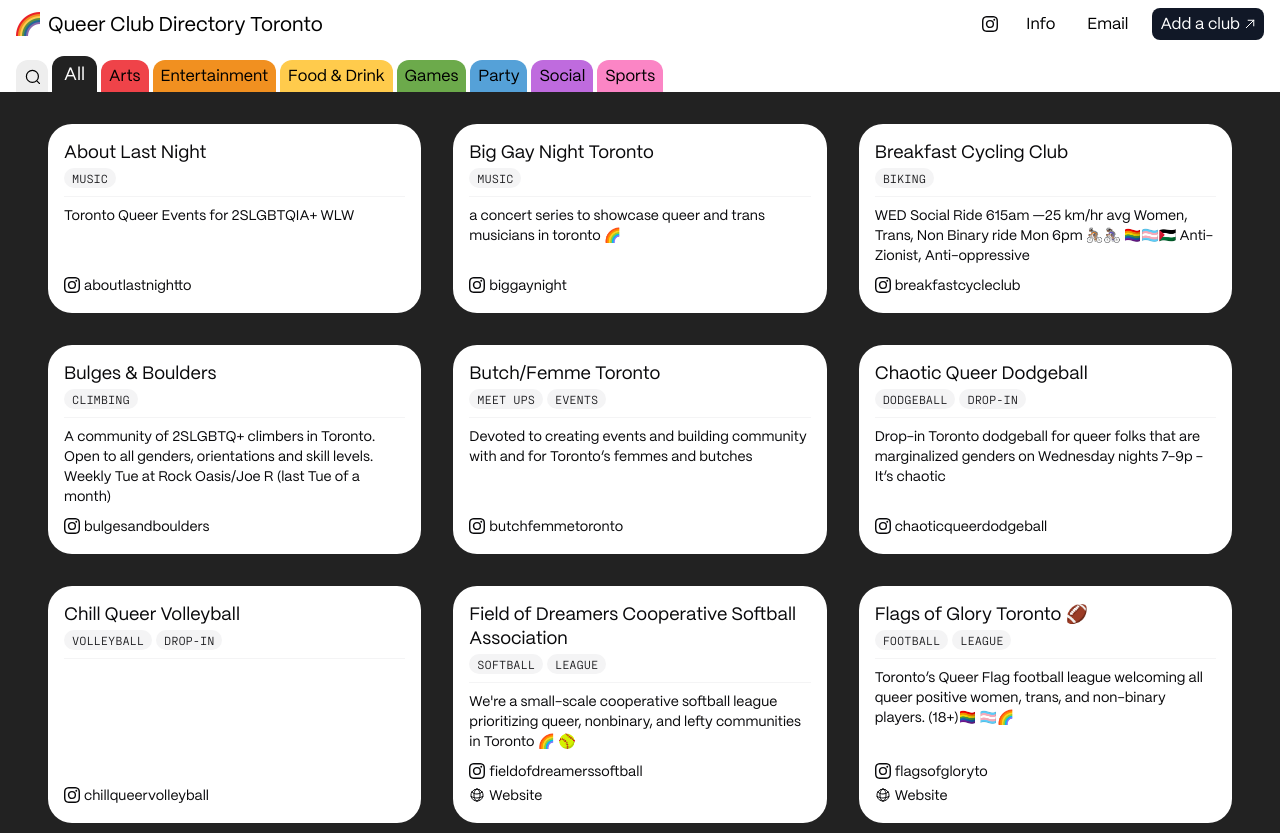
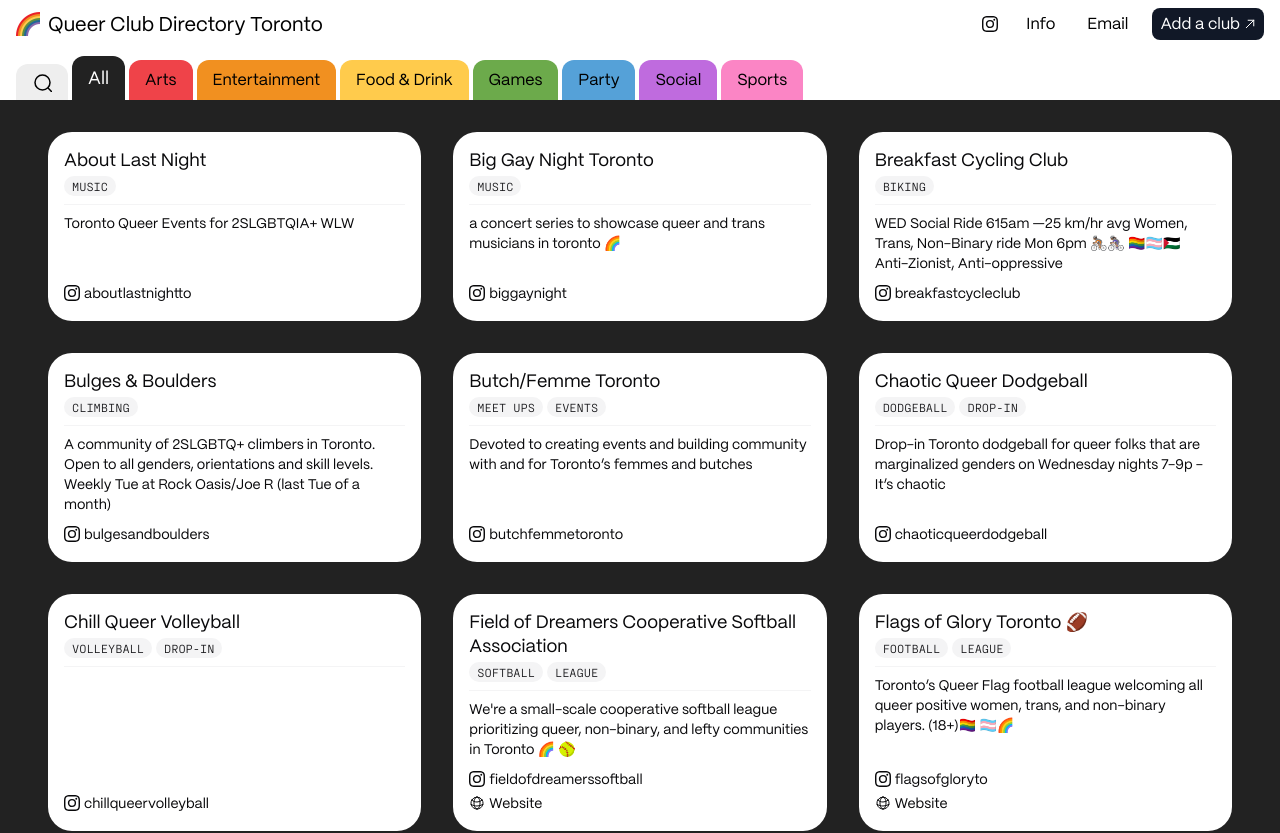
Before and after one commit to roneilla/queer-club-directory, a React (Vite) app: page / in a window 1280 px wide. Shown: the top 833 px of the page. Built offline with nearby package versions, Linux system fonts and the light colour scheme.

Commit message:
updated tab style and updated non-binary spelling

```diff
--- a/src/components/Tabs.tsx
+++ b/src/components/Tabs.tsx
@@ -10,8 +10,8 @@
 		<div className="w-full bg-white sm:pt-2">
 			<div className="flex items-end overflow-scroll px-4 gap-1">
 				<button
-					className={`font-medium tabItem text-black py-2 px-2 capitalize cursor-pointer hover:text-md hover:px-6 transition-all text-nowrap search ${
-						currentCategory === 'search' ? 'px-3 py-2.5' : ''
+					className={`font-medium tabItem text-black py-2 px-4 capitalize cursor-pointer hover:text-md hover:px-6 transition-all text-nowrap search ${
+						currentCategory === 'search' ? 'px-3 py-3' : ''
 					}`}
 					onClick={() => {
 						changeCategory('search');
@@ -23,19 +23,19 @@
 						viewBox="0 0 20 20"
 						strokeWidth={1.5}
 						stroke="black"
-						className="size-4">
+						className="size-5">
 						<path
 							strokeLinecap="round"
 							strokeLinejoin="round"
 							d="m21 21-5.197-5.197m0 0A7.5 7.5 0 1 0 5.196 5.196a7.5 7.5 0 0 0 10.607 10.607Z"
 						/>
 					</svg>
-				</button>{' '}
+				</button>
 				{clubCategories.sort().map((item) => (
 					<h2 key={item}>
 						<button
-							className={`font-medium tabItem text-black py-1 px-2 capitalize cursor-pointer hover:text-md hover:px-6 transition-all text-nowrap ${item} ${
-								item === currentCategory ? 'px-3 text-lg' : ''
+							className={`font-medium tabItem text-black py-2 px-4 capitalize cursor-pointer hover:text-md hover:px-6 transition-all text-nowrap ${item} ${
+								item === currentCategory ? 'text-lg' : ''
 							}`}
 							onClick={() => {
 								changeCategory(item);
--- a/src/directoryData.ts
+++ b/src/directoryData.ts
@@ -38,7 +38,7 @@
 	{
 		name: 'Breakfast Cycling Club',
 		description:
-			'WED Social Ride 615am —25 km/hr avg\nWomen, Trans, Non Binary ride Mon 6pm\n🚴🏽🚴🏽‍♀️ 🏳️‍🌈🏳️‍⚧️🇵🇸\nAnti-Zionist, Anti-oppressive',
+			'WED Social Ride 615am —25 km/hr avg\nWomen, Trans, Non-Binary ride Mon 6pm\n🚴🏽🚴🏽‍♀️ 🏳️‍🌈🏳️‍⚧️🇵🇸\nAnti-Zionist, Anti-oppressive',
 		instagram: 'breakfastcycleclub',
 		website: '',
 		category: 'sports',
@@ -76,7 +76,7 @@
 	{
 		name: 'Field of Dreamers Cooperative Softball Association',
 		description:
-			"We're a small-scale cooperative softball league prioritizing queer, nonbinary, and lefty communities in Toronto 🌈 🥎",
+			"We're a small-scale cooperative softball league prioritizing queer, non-binary, and lefty communities in Toronto 🌈 🥎",
 		instagram: 'fieldofdreamerssoftball',
 		website: 'https://fieldofdreamers.org/',
 		category: 'sports',
@@ -688,7 +688,7 @@
 	{
 		name: 'Queer South Asian Women’s Network',
 		description:
-			'Hosts events virtually and in-person to connect and visibilize diasporic LGBTQ+ women, trans, & nonbinary South Asians',
+			'Hosts events virtually and in-person to connect and visibilize diasporic LGBTQ+ women, trans, & non-binary South Asians',
 		instagram: 'qsawnetwork',
 		website: 'https://www.qsawnetwork.com',
 		category: 'social',
```
